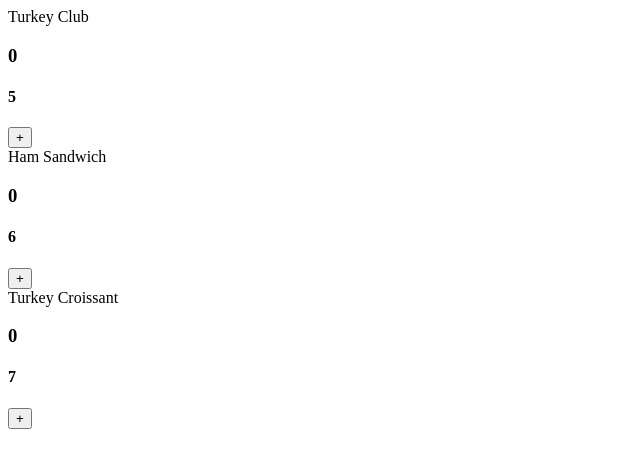
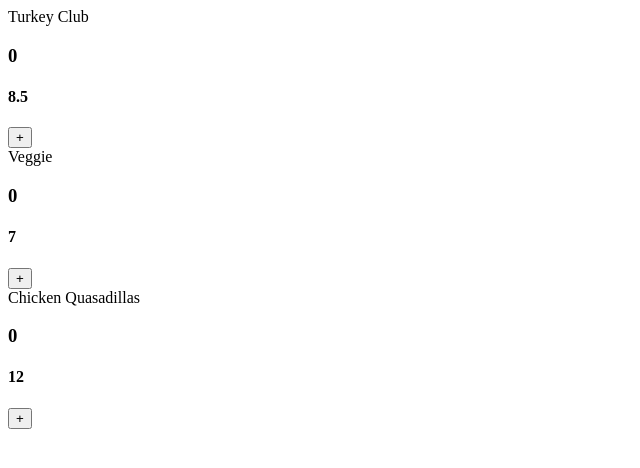
Before and after one commit to jamshidabduraxmonov/quickOrder, a React (Vite) app: page / in a window 1280 px wide. Shown: the top 468 px of the page, without its empty margins (0-640 px from the left). Built offline with nearby package versions, Linux system fonts and the light colour scheme.

Commit message:
feat: replace hardcoded array with JSON import

```diff
--- a/src/App.jsx
+++ b/src/App.jsx
@@ -1,5 +1,5 @@
 import {useState, useEffect} from 'react';
-
+import data from './products.json';
 
 function ProductCard({ name, onAdd, price }) {
 
@@ -30,11 +30,7 @@ function ProductCard({ name, onAdd, price }) {
 export default function MainMenu() {
 
   const [ total, setTotal ] = useState(0);
-  const sandwiches = [
-    {name: "Turkey Club", price: 5 },
-    {name: "Ham Sandwich", price: 6 },
-    {name: "Turkey Croissant", price: 7 }
-  ];
+  const sandwiches = data;
 
   function addToTotal(price) {
     setTotal(total + price);
--- a/src/products.json
+++ b/src/products.json
@@ -1,5 +1,7 @@
 [
     {"id": "73314", "name": "Turkey Club", "price": 8.5},
-    {"id": "82210", "name": "Veggie", "price": 7.0}
+    {"id": "82210", "name": "Veggie", "price": 7.0},
+    {"id": "73324", "name": "Chicken Quasadillas", "price": 12.0}
+
 
 ]
```
